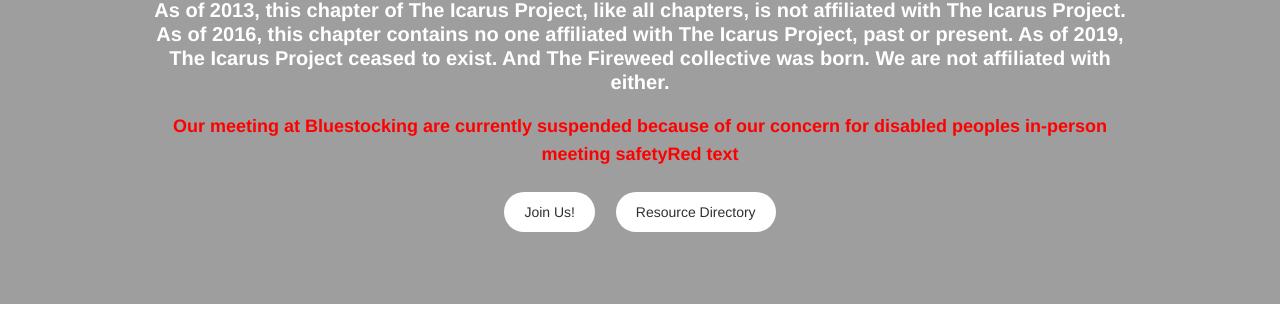
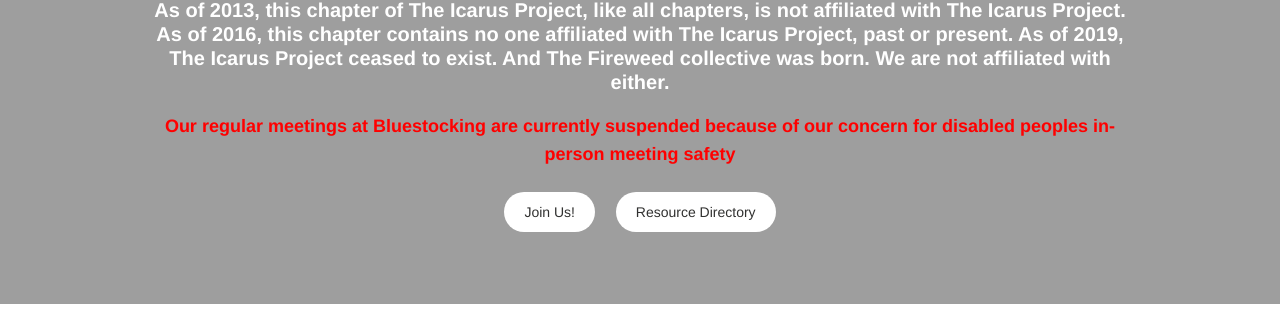
Before and after one commit to nycicarus/nycicarus.github.io, a Jekyll site: the page built from index.md, in a window 1280 px wide and 900 px high, scrolled down 318 px. Shown: the part 144-453 px from the top of the window. Built offline with Jekyll 4.4.1, drawn with Linux system fonts in a browser that asks for light colours.

Commit message:
Update home.html

```diff
--- a/_layouts/home.html
+++ b/_layouts/home.html
@@ -42,7 +42,7 @@
         <h2>Community, Advocacy, Art and Friendship<br/>In the Midst of Madness.</h2>
 
         <h5><b>As of 2013, this chapter of The Icarus Project, like all chapters, is not affiliated with The Icarus Project. As of 2016, this chapter contains no one affiliated with The Icarus Project, past or present. As of 2019, The Icarus Project ceased to exist. And The Fireweed collective was born. We are not affiliated with either.</b> <p style="color:red;">
-Our meeting at Bluestocking are currently suspended because of our concern for disabled peoples in-person meeting safetyRed text</p></h5>
+Our regular meetings at Bluestocking are currently suspended because of our concern for disabled peoples in-person meeting safety</p></h5>
         <a href="{{ site.url }}/get-involved/" class="btn-inverse">Join Us!</a> &nbsp; &nbsp; <a href="http://directory.nycicarus.org/" class="btn-inverse">Resource Directory</a>
       </div><!-- /.page-lead-content -->
     </div><!-- /.page-lead -->
```
